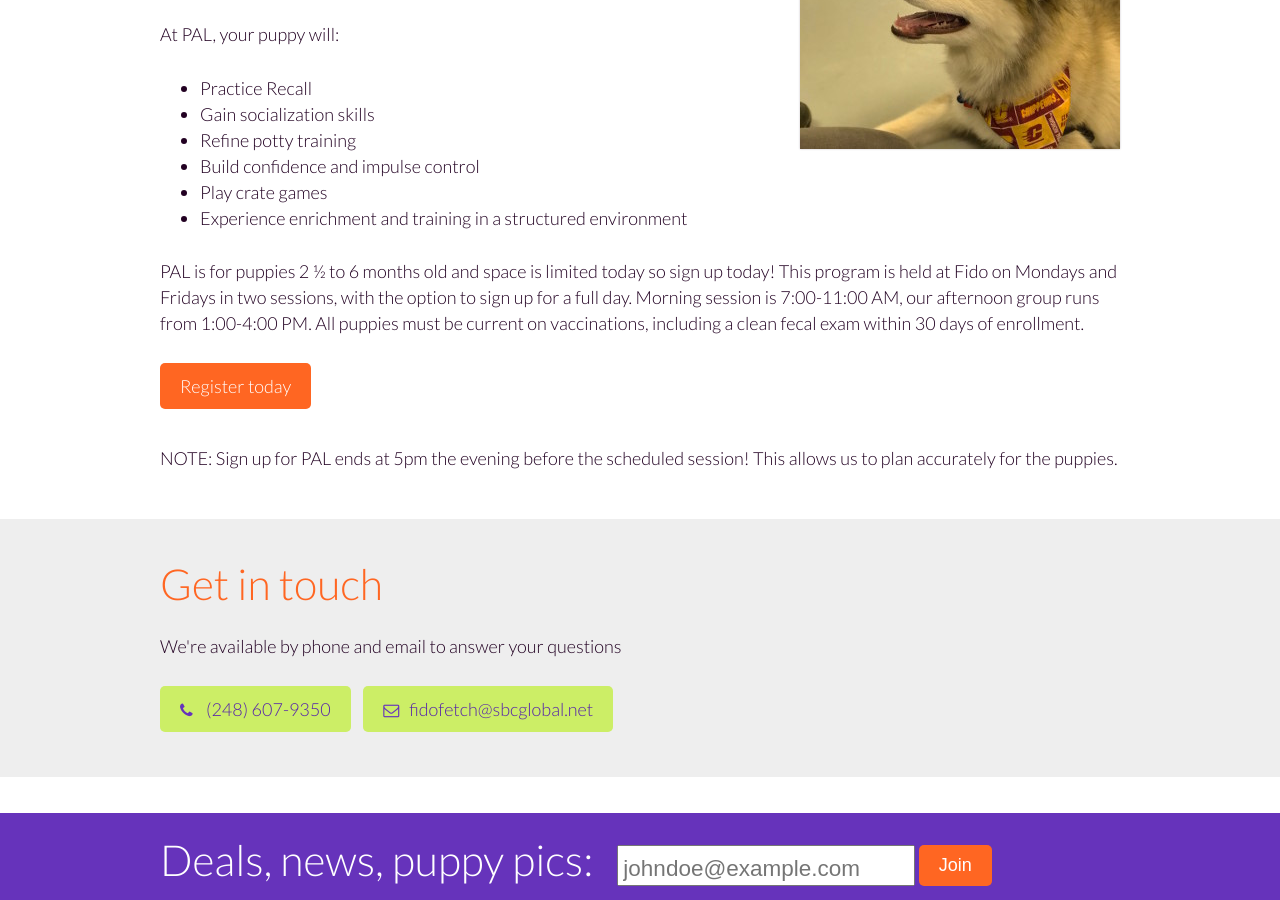
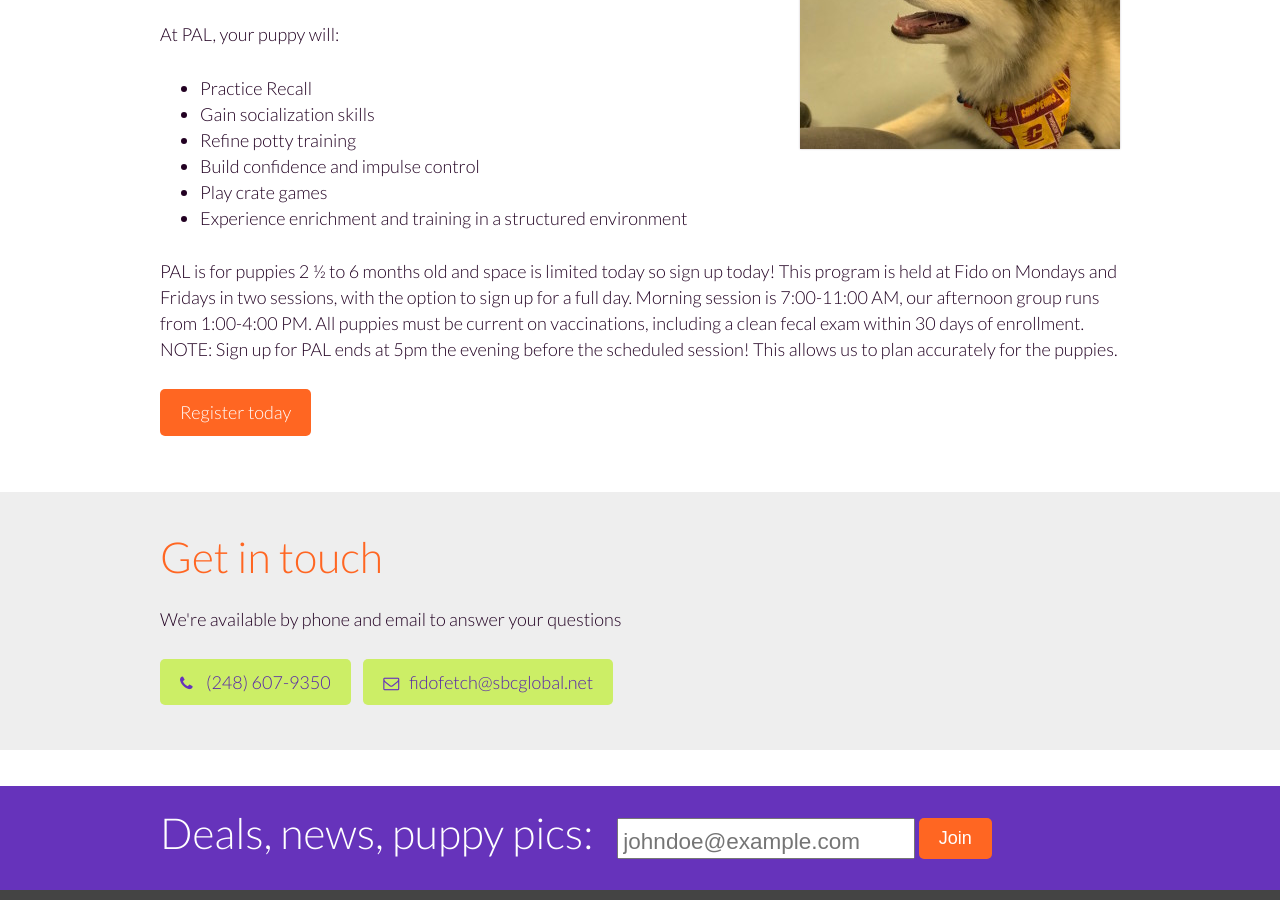
Before and after one commit to fidodogtraining/fidodogtraining.github.io, a Jekyll site: the page built from _autopages/pal.md, in a window 1280 px wide and 900 px high, scrolled down 698 px. Built offline with Jekyll 4.4.1, drawn with Linux system fonts in a browser that asks for light colours; some of the changed lines change nothing that is shown.

Commit message:
Update pal.md

```diff
--- a/_autopages/pal.md
+++ b/_autopages/pal.md
@@ -27,8 +27,7 @@ PAL is for puppies 2 ½ to 6 months old and space is limited today so sign up to
 This program is held at Fido on Mondays and Fridays in two sessions, with the option
 to sign up for a full day. Morning session is 7:00-11:00 AM, our afternoon group runs
 from 1:00-4:00 PM. All puppies must be current on vaccinations, including a clean
-fecal exam within 30 days of enrollment.
+fecal exam within 30 days of enrollment. NOTE: Sign up for PAL ends at 5pm the evening before the scheduled session! This allows us to plan accurately for the puppies.
+
 
 <a class="button" href="https://squareup.com/store/FidoPersonalDogTraining/item/puppy-pal-program">Register today</a>
-
-NOTE: Sign up for PAL ends at 5pm the evening before the scheduled session! This allows us to plan accurately for the puppies.
```
